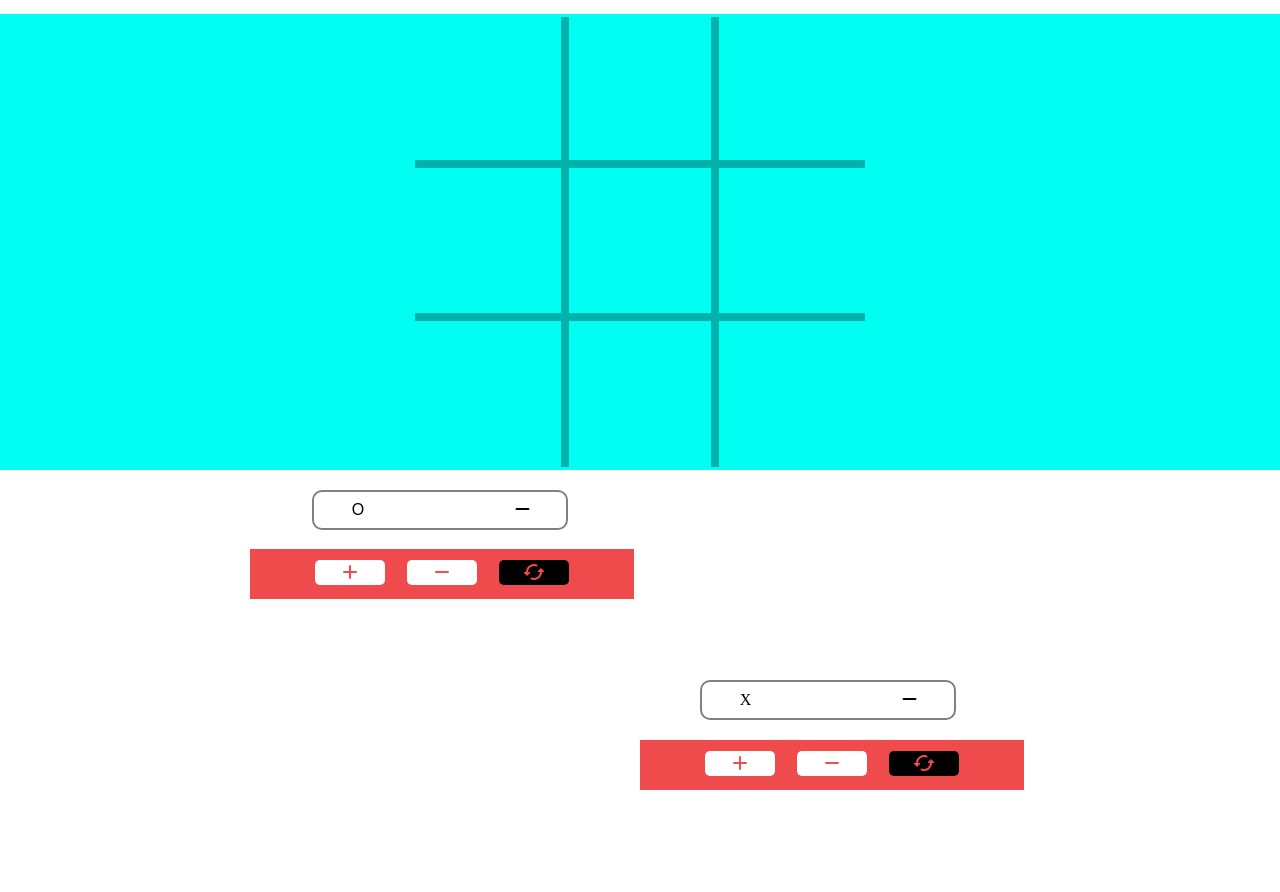
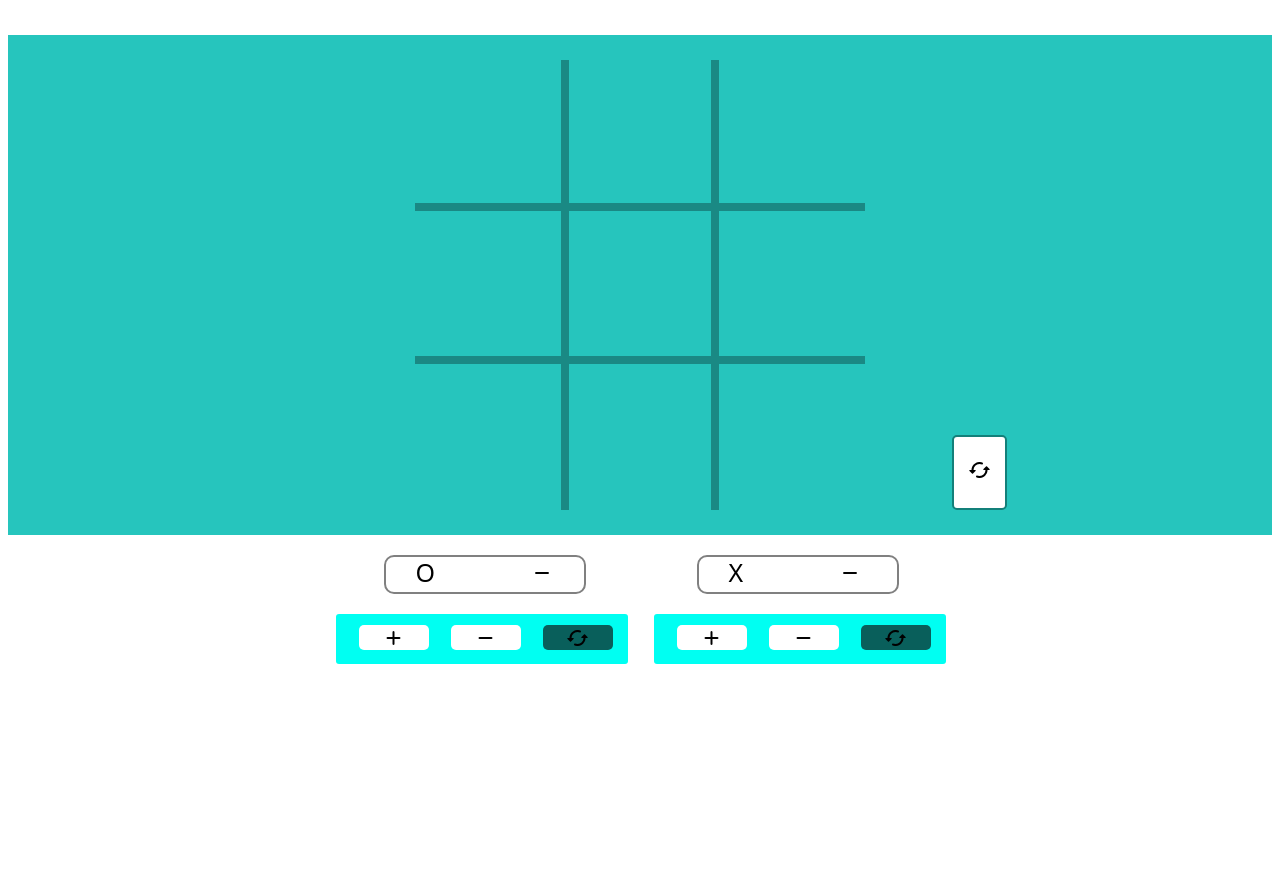
Before and after one commit to L1ndemberg/Jogo-da-Velha, a plain HTML site: page index.html in a window 1280 px wide. Shown: the part 73-965 px from the top of the page. After the commit the page ends 800 px from the top, so only its background shows below. Drawn offline with Linux system fonts and the light colour scheme.

Commit message:
P2 Jogo da Velha

```diff
--- a/Javascript/contador.js
+++ b/Javascript/contador.js
@@ -47,7 +47,16 @@ restar2.addEventListener("click", ()=>{
 
 });
 
-reset.addEventListener("click", ()=>{
-    numero = 0;
-    contador.innerHTML = numero;
+reset2.addEventListener("click", ()=>{
+    numero2 = 0;
+    contador2.innerHTML = numero2;
 });
+
+const botao = document.getElementById("btnClique")
+
+// botao.addEventListener("click", fnSoma)
+
+// function fnSoma(){
+//     return
+
+// }
--- a/contador.css
+++ b/contador.css
@@ -1,102 +1,101 @@
-*{
-    margin: 0;
-    padding: 0;
-    box-sizing: border-box;
+
+#placaII{
+    width: 99%;
 }
 
-.body2{
-    /* justify-content: center; */
-    /* align-items: center; */
-    height: 100vh;
-    font-family: Montserrat, sans-serif;
-    /* background: #ef4b4c; */
-}
 
-.contenedor{
-    /* display: flex; */
-    width: 30%;
+.contador{
+    width: 100%;
     height: 50px;
     color: white;
+    margin-top: 20px;
+    padding-left: 8px;
     justify-content: center;
-    align-items: center;
-    /* flex-direction: column; */
-
-    background: #ef4b4c;
-    transform: translate(250px, 29px)
+    border-radius: 3px;
+    transform: translateX(-20px);
+    background: rgb(0, 255, 242);
     /* box-shadow:  7px 7px 7px #cb4041,
              -7px -7px 7px #ff5657; */
 }
 .placa1{
     border-radius: 10px;
+     display: flex;
+    width: 70%;
+    height: 35px;
+    margin-top: 20px;
+    align-items: center;
+    margin-left: 28px;
     border: 2px solid gray;
-    display: flex;
-    width: 20%;
-    height: 40px;
     background-color: white;
-    align-items: center;
-    transform: translate(312px, 20px)
 }
 
-.contenedor2{
-    /* display: flex; */
-    width: 30%;
+.contador2{
+    width: 100%;
     height: 50px;
+    margin-top: 20px;
+    padding-left: 8px;
+    transform: translateX(10px);
     color: white;
-    justify-content: center;
-    /* align-items: center; */
-    /* flex-direction: column; */
-    /* border-radius: 20px; */
-    background: #ef4b4c;
-    transform: translate(640px, -580px);
+    align-items: center;
+    border-radius: 3px;
+    background: rgb(0, 255, 242);
     /* box-shadow:  7px 7px 7px #cb4041,
              -7px -7px 7px #ff5657; */
 }
+
 .placa2{
     border-radius: 10px;
     display: flex;
+    width: 70%;
+    height: 35px;
+    margin-left: 53px;
     align-items: center;
     border: 2px solid gray;
-    width: 20%;
-    height: 40px;
     background-color: white;
-    align-items: center;
-    transform: translate(700px, -590px);
+}
 
+#placaII{
+    display: block;
+    position: absolute;
+}
+
+.PLAN1{
+ display: inline-block;
+}
+.PLAN2{
+ display: inline-block;
+}
+
+.contar, .contar2{
+    font-size: 2rem;
+    margin-left: 95px;
 }
 
 
-.contar, .contar2{
-    font-size: 2rem;
-    margin-left: 58%;
 
-}
-#PL1, #PL2{
-    color: black;
-}
 .titulo, .titulo2{
+    font-size: 25px;
+    margin-bottom: 30px;
+    font-family: system-ui, -apple-system, BlinkMacSystemFont, 'Segoe UI', Roboto, Oxygen, Ubuntu, Cantarell, 'Open Sans', 'Helvetica Neue', sans-serif;
     margin-left: 15%;
 }
 
 .botones{
     margin-top: 10px;
     display: flex;
-    /* flex-direction: column; */
     justify-content: center;
-    align-items: center;
 }
+
 .botones2{
     margin-top: 10px;
     display: flex;
-    /* flex-direction: column; */
     justify-content: center;
-    align-items: center;
 }
 
 button{
     margin: 11px;
     width: 70px;
     height: 25px;
-    /* cursor: pointer; */
     font-size: 1.5rem;
     background: white;
     border:none;
@@ -105,11 +104,49 @@ button{
 
 
 span{
-    color:#ef4b4c;
+    color:rgb(0, 0, 0);
 }
 
 .reset{
     width: 70px;
     height: 25px;
-    background-color: black;
+    background-color: rgb(9, 95, 91);
 }
+
+.incr:hover, .decr:hover{
+    background-color: rgb(19, 128, 122);
+}
+.reset:hover{
+    background-color: wheat;
+}
+
+
+@media screen and (max-width: 625px) {
+    .PLAN1 {
+        width: 200px;
+        display: inline-block;
+
+    }
+    .PLAN2{
+        display: inline-block;
+        padding: 20px;
+        width: 200px;
+
+    }
+    .placa1{
+       margin-left: 10px;
+    }
+
+    .placa2{
+       margin-left: 39px;
+    }
+    #tit1, #tit2{
+        margin-right: -40px;
+    }
+    #botaoR{
+        transform: translateY(125%);
+        margin-left: 180px;
+        width: 60px;
+        height: 40px;
+    }
+  }
--- a/index.html
+++ b/index.html
@@ -11,10 +11,10 @@
 
 </head>
 <body>
-      <h1>Jogo da Velha</h1>
+      <h1>JOGO DA VELHA</h1>
+
       <div class="boardTodo">
       <canvas id="tabuleiro" width="500px" height="500px"> </canvas>
-         <div class="stage">
             <div>
                 <div id="0" class="square">
                     <!-- <div class="o"></div>  -->
@@ -23,32 +23,37 @@
                     <!-- <div class="x"></div> -->
                 </div>
                 <div id="2" class="square"></div>
-
-            </div>
-            </div>
-            <div>
-                <div id="3" class="square">
-                </div>
-                <div id="4" class="square">
-                </div>
-                <div id="5" class="square">
             </div>
 
             <div>
-                <div id="6" class="square">
+                <div id="3" class="square"></div>
+                <div id="4" class="square"></div>
+                <div id="5" class="square"></div>
             </div>
-                <div id="7" class="square">
-                </div>
-                <div id="8" class="square">
+
+            <div>
+                <div id="6" class="square"></div>
+                <div id="7" class="square"></div>
+                <div id="8" class="square"></div>
+            <!-- <button id="btnClique">CLIQUE AQUI</button> -->
             </div>
        </div>
+         <form>
+        <button type="reset" id="botaoR"><span class="material-icons-round">cached</span></button>
+        </form>
+        <!-- Ja tentei muitos metodos, fiz ate os botoes no js e nada. Ele nao reset e nem click. Fui ver a
+        aula de input de novo. So que nao tem mais. Procurei na internet e etc. Mas nada. No meu outro funciona
+        normal, mas no tabuleiro nao.-->
+
+       <div id="placaII">
+
+        <div class="PLAN1">
+            <div class="placa1">
+                <p class="titulo" id="tit1">O</p>
+                <p class="contar" id="contar"><span id="PL1"  class="material-icons-round">remove</span></p>
             </div>
-    </div>
-    <div class="body2">
-    <div class="placa1">
-        <p class="titulo">O</p>
-        <p class="contar" id="contar"><span id="PL1"  class="material-icons-round">remove</span></p></div>
-    <div class="contenedor">
+
+        <div class="contador">
             <div class="botones">
                 <button class="incr" id="incr"><span class="material-icons-round">add</span></button>
                 <button class="decr" id="decr"><span class="material-icons-round">remove</span></button>
@@ -56,22 +61,28 @@
             </div>
         </div>
         </div>
+
+       <div class="PLAN2">
             <div class="placa2">
-        <p class="titulo2">X</p>
-        <p class="contar2" id="contar2"><span id="PL2" class="material-icons-round">remove</span></p></div>
-    <div class="contenedor2">
+                <p class="titulo2" id="tit2">X</p>
+                <p class="contar2" id="contar2"><span id="PL2" class="material-icons-round">remove</span></p>
+            </div>
+
+       <div class="contador2">
             <div class="botones2">
                 <button class="incr" id="incr2"><span class="material-icons-round">add</span></button>
                 <button class="decr" id="decr2"><span class="material-icons-round">remove</span></button>
                 <button class="reset" id="reset2"><span class="material-icons-round">cached</span></button>
-
             </div>
         </div>
     </div>
-</div>
+
     <script src="Javascript/game.js"></script>
     <script src="Javascript/interface.js"></script>
     <script src="Javascript/canvas.js"></script>
     <script src="Javascript/contador.js"></script>
+
+
+
 </body>
 </html>
--- a/style.css
+++ b/style.css
@@ -1,5 +1,6 @@
 h1{
     font-family: Arial, Helvetica, sans-serif;
+    font-size: 32px;
 }
 body{
     text-align: center;
@@ -8,27 +9,42 @@ body{
 }
 .square{
     position: relative;
-    width: 145px;
-    height: 145px;
-    background-color: none;
+    width: 140px;
+    height: 140px;
     display: inline-block;
     margin-left: 1px;
     margin-right: 1px;
     margin-bottom: 1px;
-    margin-top: 2px;
-    top: 2px;
+    margin-top: 6px;
+    top: 21px;
     bottom: 0;
     right: 1px;
     left: 0;
 }
+
+
 canvas{
     position: absolute;
     margin-left: -225px;
-    margin-top: 3px;
+    margin-top: 25px;
 }
 .boardTodo{
     margin-top: 50px;
-    background-color: rgb(0, 255, 242);
+    background-color: rgb(38, 197, 189);
+    height: 500px;
+}
+
+#botaoR{
+    position: absolute;
+    margin-left: 39vh ;
+    background-color: rgb(255, 255, 255);
+    border: 2px solid rgb(19, 128, 122);
+    margin-top: -100px;
+    width: 55px;
+    height: 75px;
+}
+#botaoR:hover{
+    background-color: rgb(19, 128, 122);
 }
 
 .o{
```
Also changed, not shown: Javascript/canvas.js (line endings or trailing spaces), Javascript/interface.js (line endings or trailing spaces), 1 other file. Lines whose indentation alone changed are shown as unchanged.
